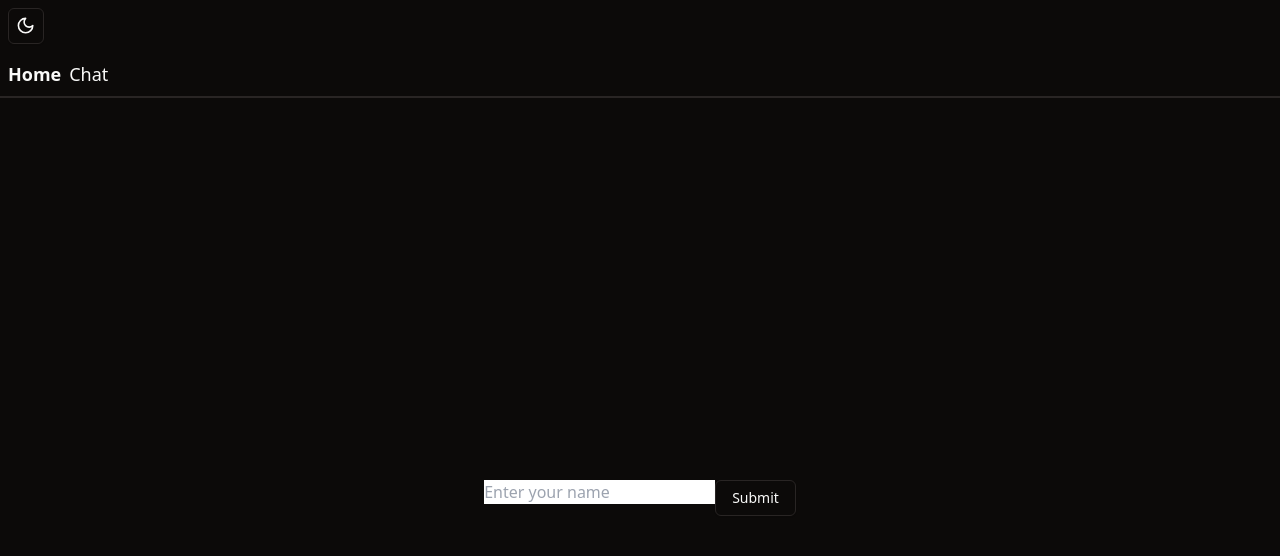
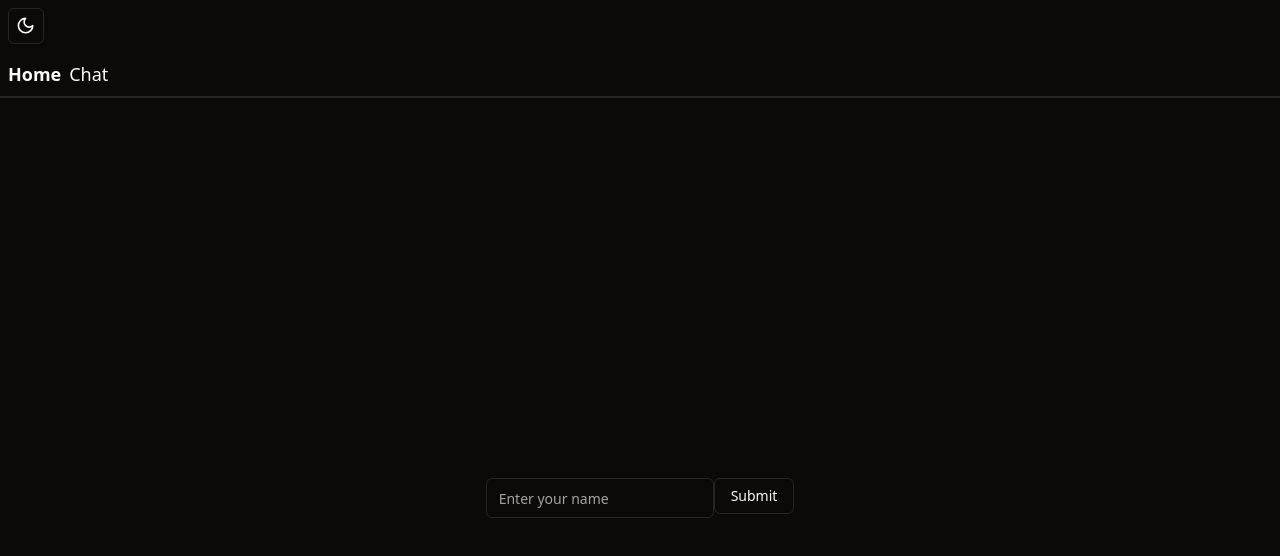
Before and after one commit to andrewchng/chat-app-e2e, a React (Vite) app in the folder frontend/: page / in a window 1280 px wide. Shown: the top 556 px of the page. Built offline with nearby package versions, Linux system fonts and the light colour scheme; no server answers.

Commit message:
add basic shadcn components

```diff
--- a/frontend/src/components/ui/Avatar.tsx
+++ b/frontend/src/components/ui/Avatar.tsx
@@ -1,7 +1,7 @@
 import * as React from "react"
 import * as AvatarPrimitive from "@radix-ui/react-avatar"
 
-import { cn } from "@/utils/css"
+import { cn } from "@/lib/utils"
 
 const Avatar = React.forwardRef<
   React.ElementRef<typeof AvatarPrimitive.Root>,
--- a/frontend/src/components/ui/Button.tsx
+++ b/frontend/src/components/ui/Button.tsx
@@ -2,7 +2,7 @@
 import { Slot } from "@radix-ui/react-slot"
 import { cva, type VariantProps } from "class-variance-authority"
 
-import { cn } from "@/utils/css"
+import { cn } from "@/lib/utils"
 
 const buttonVariants = cva(
   "inline-flex items-center justify-center whitespace-nowrap rounded-md text-sm font-medium transition-colors focus-visible:outline-none focus-visible:ring-1 focus-visible:ring-ring disabled:pointer-events-none disabled:opacity-50",
--- a/frontend/src/components/ui/DropdownMenu.tsx
+++ b/frontend/src/components/ui/DropdownMenu.tsx
@@ -6,7 +6,7 @@
   DotFilledIcon,
 } from "@radix-ui/react-icons"
 
-import { cn } from "@/utils/css"
+import { cn } from "@/lib/utils"
 
 const DropdownMenu = DropdownMenuPrimitive.Root
 
--- /dev/null
+++ b/frontend/src/components/ui/Input.tsx
@@ -0,0 +1,22 @@
+import { cn } from "@/lib/utils"
+import * as React from "react"
+
+
+const Input = React.forwardRef<HTMLInputElement, React.ComponentProps<"input">>(
+  ({ className, type, ...props }, ref) => {
+    return (
+      <input
+        type={type}
+        className={cn(
+          "flex h-10 w-full rounded-md border border-input bg-background px-3 py-2 text-base ring-offset-background file:border-0 file:bg-transparent file:text-sm file:font-medium file:text-foreground placeholder:text-muted-foreground focus-visible:outline-none focus-visible:ring-2 focus-visible:ring-ring focus-visible:ring-offset-2 disabled:cursor-not-allowed disabled:opacity-50 md:text-sm",
+          className
+        )}
+        ref={ref}
+        {...props}
+      />
+    )
+  }
+)
+Input.displayName = "Input"
+
+export { Input }
--- a/frontend/src/pages/chat-page.tsx
+++ b/frontend/src/pages/chat-page.tsx
@@ -3,6 +3,7 @@
 import { socketEvent } from "../types/socket-events";
 import { useNavigate } from "@tanstack/react-router";
 import { Button } from "@/components/ui/Button";
+import { Input } from "@/components/ui/Input";
 
 interface outgoingMessage {
   message: string;
@@ -19,7 +20,7 @@
   const [chat, setChat] = useState<chatBubble[]>([]);
 
   useEffect(() => {
-    console.log(localStorage.getItem("username"))
+    console.log(localStorage.getItem("username"));
     if (!localStorage.getItem("username")) {
       navigate({
         to: "/",
@@ -27,15 +28,15 @@
       return;
     }
 
-    function onMessage (message: chatBubble){
-      console.log("incoming message", message)
+    function onMessage(message: chatBubble) {
+      console.log("incoming message", message);
       setChat((chat) => [...chat, message]);
     }
 
     socket.on(socketEvent.MESSAGE, onMessage);
-    return ()=>{
-      socket.off(socketEvent.MESSAGE, onMessage)
-    }
+    return () => {
+      socket.off(socketEvent.MESSAGE, onMessage);
+    };
   }, []);
 
   return (
@@ -53,14 +54,14 @@
 }
 
 function ChatMessageBar() {
-  const inputRef = useRef<HTMLInputElement>(null)
+  const inputRef = useRef<HTMLInputElement>(null);
   const [messageInput, setMessageInput] = useState("");
 
-  useEffect(()=>{
-    if(inputRef.current){
+  useEffect(() => {
+    if (inputRef.current) {
       inputRef.current.focus();
     }
-  },[])
+  }, []);
 
   function onSend() {
     const message: outgoingMessage = {
@@ -72,7 +73,7 @@
   }
 
   return (
-    <div className="fixed bottom-0 shadow-l left-0 right-0 text-grey-100 m-4 bg-gray-800 h-13 rounded-4xl">
+    <div className="fixed bottom-5 left-0 right-0 h-13 rounded-4xl">
       <form
         className="flex h-full w-full px-6 py-2"
         onSubmit={(e) => {
@@ -80,16 +81,16 @@
           onSend();
         }}
       >
-        <input
+        <Input
           ref={inputRef}
           onChange={(e) => setMessageInput(e.target.value)}
           value={messageInput}
           className="h-full flex-grow focus:outline-none focus:border-black"
           placeholder="Send a Message"
           type="text"
-        />
+        ></Input>
         <Button
-        variant={"outline"}
+          variant={"outline"}
           type="submit"
           className="ml-4 rounded py-2 px-3  hover:bg-gray-700 transition-colors"
         >
--- a/frontend/src/pages/landing-page.tsx
+++ b/frontend/src/pages/landing-page.tsx
@@ -4,6 +4,7 @@
 import { Button } from "@/components/ui/Button";
 import { socket } from "@/socket";
 import { useEffect } from "react";
+import { Input } from "@/components/ui/Input";
 
 function LandingPage() {
   const navigate = useNavigate();
@@ -16,9 +17,9 @@
     },
   });
 
-  useEffect(()=>{
+  useEffect(() => {
     localStorage.clear();
-  },[])
+  }, []);
 
   function onJoin(data: { name: string }) {
     socket.emit(socketEvent.JOIN, { username: data.name });
@@ -42,7 +43,7 @@
           <form.Field
             name="name"
             children={(field) => (
-              <input
+              <Input
                 name={field.name}
                 value={field.state.value}
                 placeholder="Enter your name"
@@ -53,7 +54,9 @@
             )}
           />
         </div>
-        <Button variant="outline" type="submit">Submit</Button>
+        <Button variant="outline" type="submit">
+          Submit
+        </Button>
       </form>
     </div>
   );
--- a/frontend/src/routes/__root.tsx
+++ b/frontend/src/routes/__root.tsx
@@ -33,7 +33,7 @@
       <hr />
       <hr />
       <Outlet />
-      <TanStackRouterDevtools />
+      {/* <TanStackRouterDevtools /> */}
     </>
   ),
 });
```
Also changed, not shown: frontend/src/lib/utils.ts (renamed from frontend/src/utils/css.ts).
